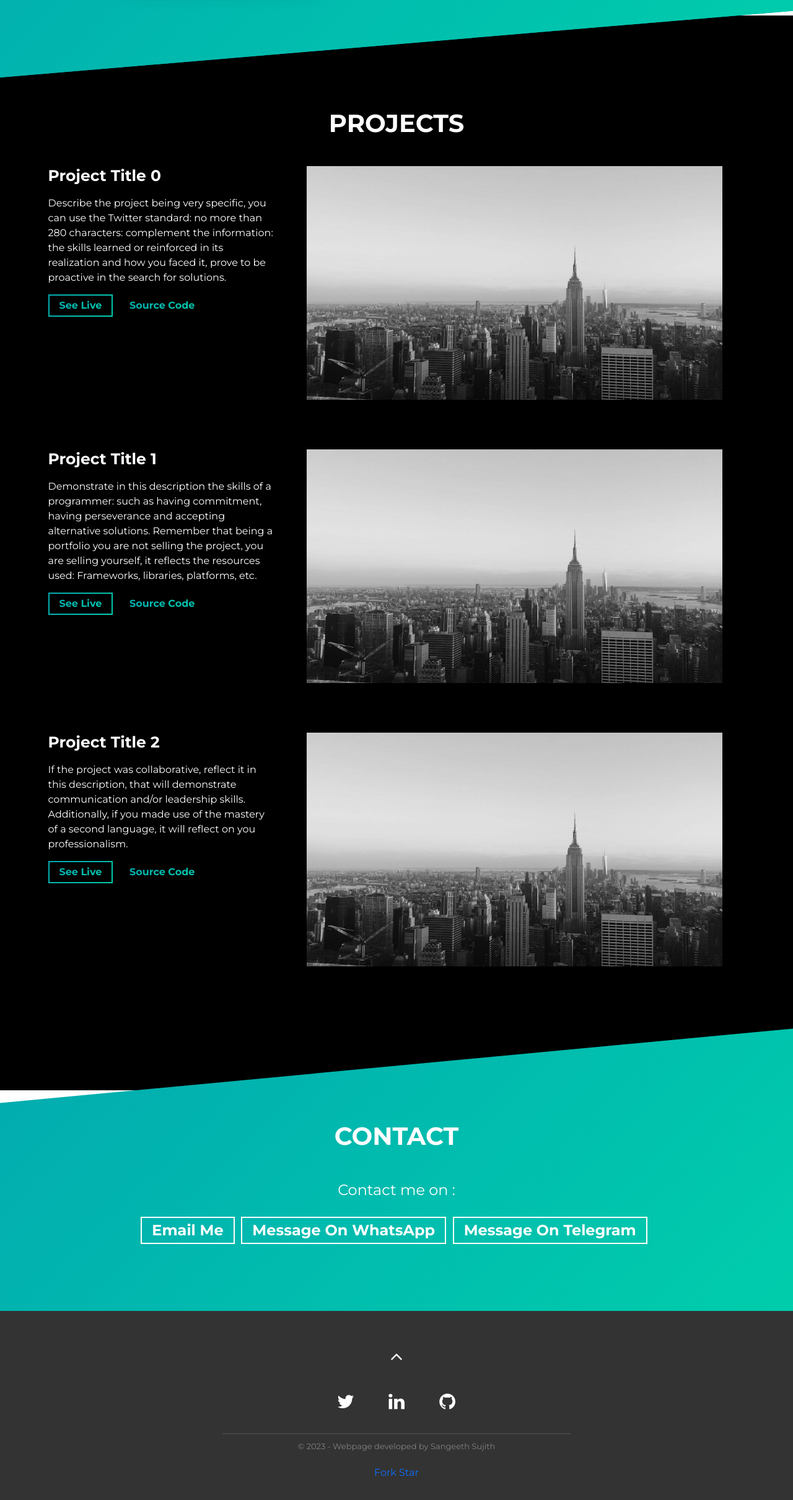
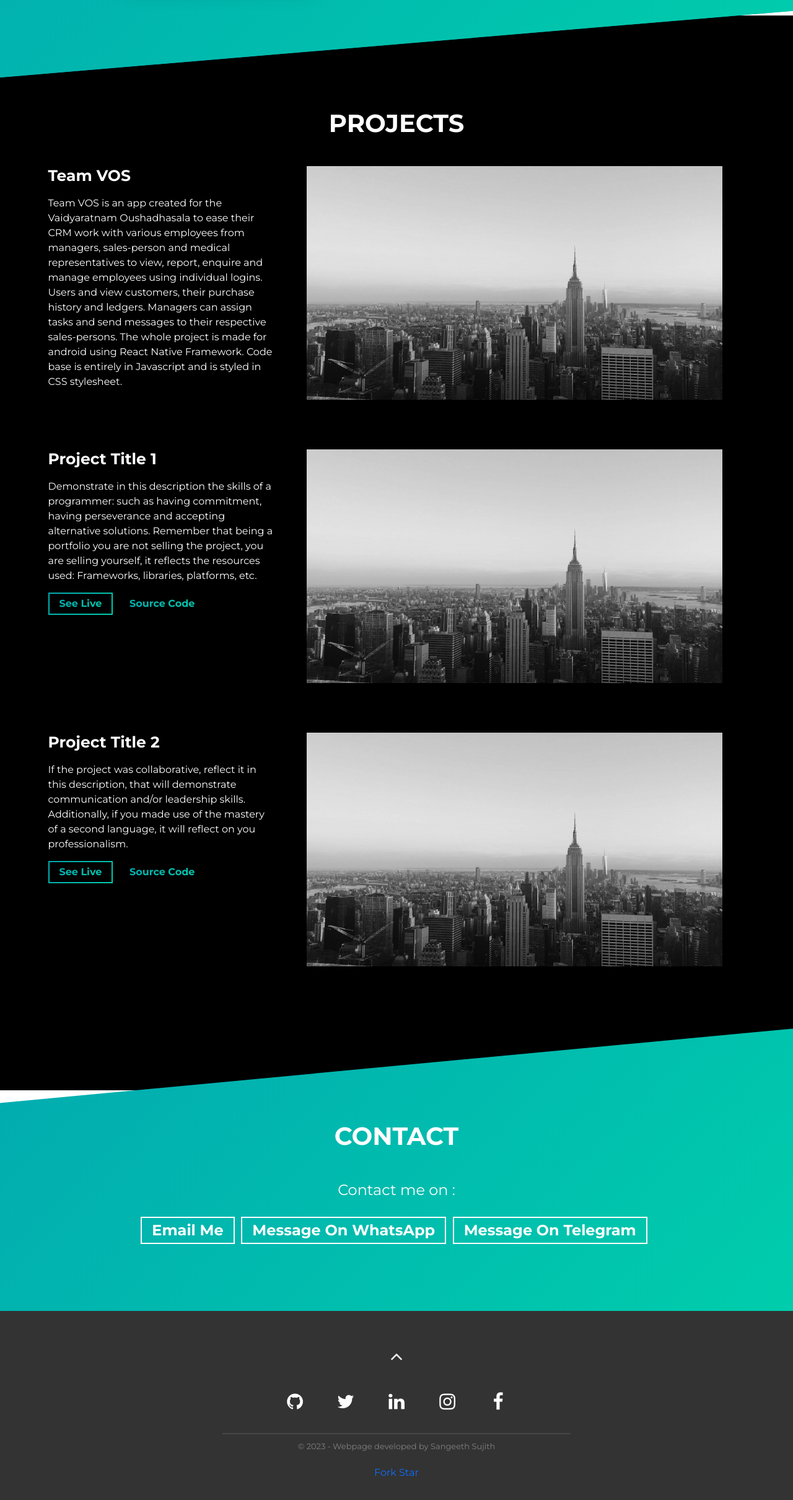
Before and after one commit to SangeethSujith/portfolio-simple-dark, a website built with Parcel: page src/index.html in a window 1280 px wide. Shown: the part 1212-3632 px from the top of the page at 62% size. Built offline with nearby package versions, Linux system fonts and the light colour scheme.

Commit message:
Added project and fixed some mistakes

```diff
--- a/src/index.html
+++ b/src/index.html
@@ -101,15 +101,13 @@
           <div class="row">
             <div class="col-lg-4 col-sm-12">
               <div class="project-wrapper__text load-hidden">
-                <h3 class="project-wrapper__text-title">Project Title 0</h3>
+                <h3 class="project-wrapper__text-title">Team VOS</h3>
                 <div>
                   <p class="mb-4">
-                    Describe the project being very specific, you can use the Twitter standard: no more than 280 characters:
-                    complement the information: the skills learned or reinforced in its realization and how you faced it,
-                    prove to be proactive in the search for solutions.
+                    Team VOS is an app created for the Vaidyaratnam Oushadhasala to ease their CRM work with various employees from managers, sales-person and medical representatives to view, report, enquire and manage employees using individual logins. Users and view customers, their purchase history and ledgers. Managers can assign tasks and send messages to their respective sales-persons. The whole project is made for android using React Native Framework. Code base is entirely in Javascript and is styled in CSS stylesheet.
                   </p>
                 </div>
-                <a
+                <!-- <a
                   rel="noreferrer"
                   target="_blank"
                   class="cta-btn cta-btn--hero"
@@ -124,7 +122,7 @@
                   href="#!"
                 >
                   Source Code
-                </a>
+                </a> -->
               </div>
             </div>
             <div class="col-lg-8 col-sm-12">
@@ -266,7 +264,7 @@
             rel="noreferrer"
             target="_blank"
             class="cta-btn cta-btn--resume"
-            href="mailto:sangeethps@gmail.com"
+            href="mailto:sangeethps2255@gmail.com"
             >Email Me</a>
           <a
             rel="noreferrer"
@@ -292,14 +290,20 @@
           <i class="fa fa-angle-up fa-2x" aria-hidden="true"></i>
         </a>
         <div class="social-links">
+          <a rel="noreferrer" href="https://github.com/SangeethSujith" target="_blank">
+            <i class="fa fa-github fa-inverse"></i>
+          </a>
           <a rel="noreferrer" href="https://twitter.com/Offensivetech69" target="_blank">
             <i class="fa fa-twitter fa-inverse"></i>
           </a>
           <a rel="noreferrer" href="https://www.linkedin.com/in/sangeeth-sujith" target="_blank">
             <i class="fa fa-linkedin fa-inverse"></i>
           </a>
-          <a rel="noreferrer" href="https://github.com/SangeethSujith" target="_blank">
-            <i class="fa fa-github fa-inverse"></i>
+          <a rel="noreferrer" href="https://www.instagram.com/the__john__wick/" target="_blank">
+            <i class="fa fa-instagram fa-inverse"></i>
+          </a>
+          <a rel="noreferrer" href="https://www.facebook.com/sangeeth.sujith.7/" target="_blank">
+            <i class="fa fa-facebook fa-inverse"></i>
           </a>
         </div>
 
```
